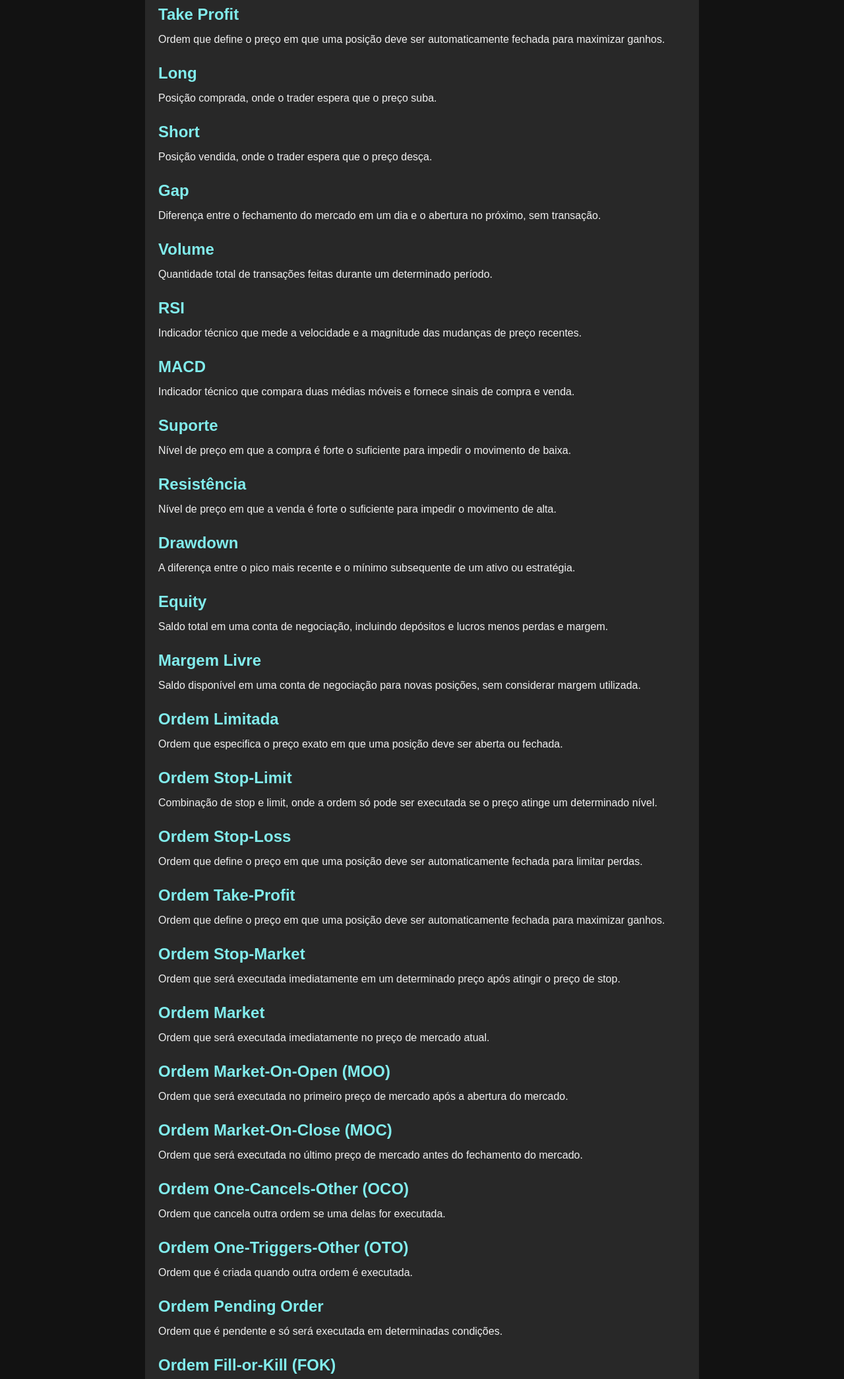
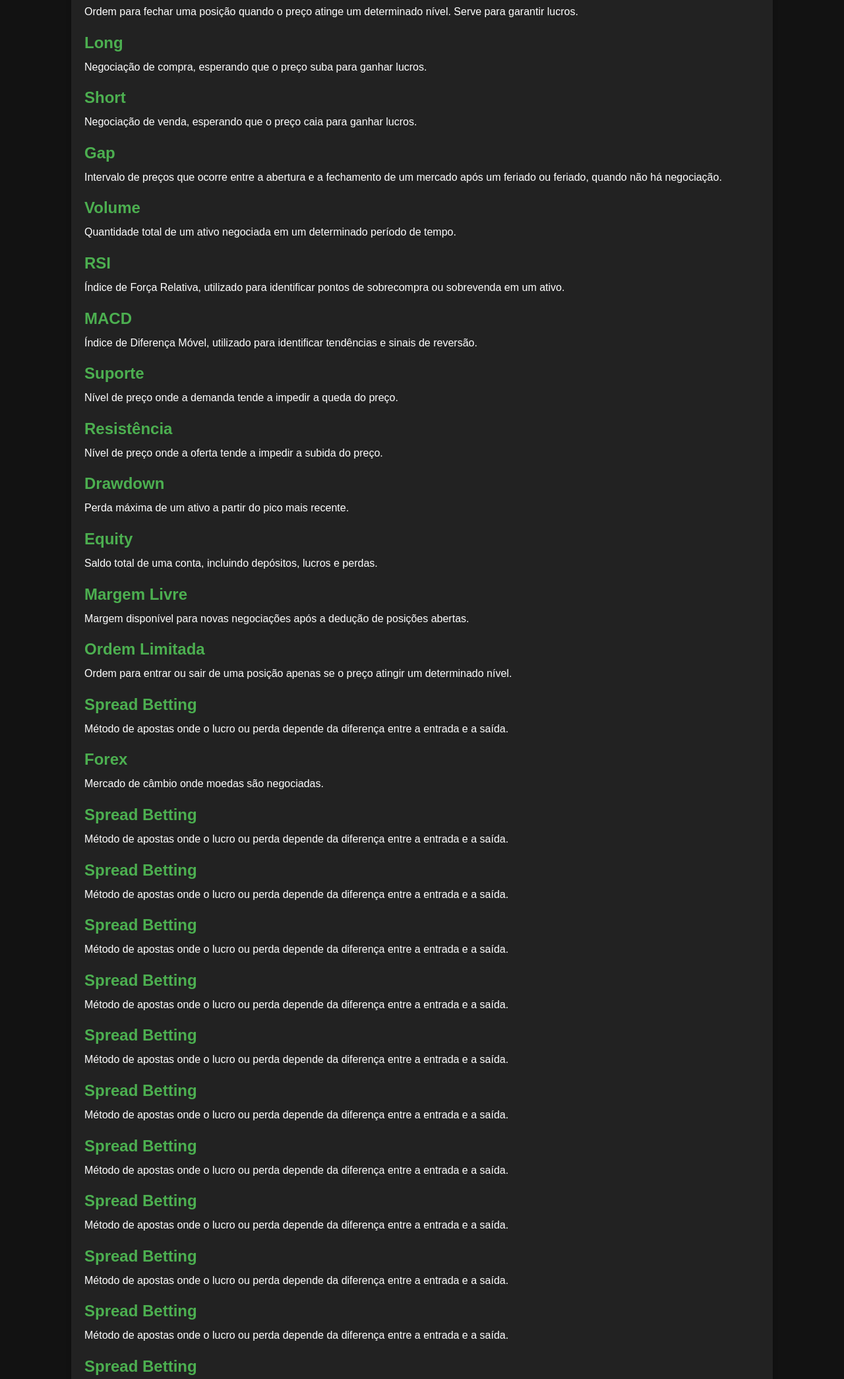
Before and after one commit to maicontsuda/asura, a website: page site/trading/glossario.html in a window 1280 px wide. Shown: the part 710-2800 px from the top of the page at 66% size. Drawn offline with Linux system fonts and the light colour scheme.

Commit message:
site: trading/glossario.html

```diff
--- a/site/trading/glossario.html
+++ b/site/trading/glossario.html
@@ -5,163 +5,172 @@
     <title>Glossário de Termos de Mercado</title>
     <style>
         body {
+            font-family: 'Arial', sans-serif;
             background-color: #121212;
-            color: #f0f0f0;
-            font-family: 'Arial', sans-serif;
-            line-height: 1.6;
+            color: #ffffff;
             margin: 0;
+            padding: 0;
+        }
+        .glossario {
+            width: 80%;
+            max-width: 1200px;
+            margin: 50px auto;
             padding: 20px;
+            background-color: #222222;
+            border-radius: 10px;
+            box-shadow: 0 4px 8px rgba(0, 0, 0, 0.2);
         }
         h1 {
-            color: #81ecec;
             text-align: center;
-        }
-        .glossario {
-            max-width: 800px;
-            margin: 0 auto;
-            padding: 20px;
-            background-color: #282828;
-            border-radius: 8px;
+            color: #f44336;
         }
         .termo {
             margin-bottom: 20px;
         }
         .termo h2 {
-            color: #81ecec;
-            font-size: 1.5em;
-            margin-bottom: 5px;
+            color: #4caf50;
+            margin-bottom: 10px;
         }
         .termo p {
             margin: 0;
+            line-height: 1.6;
         }
     </style>
 </head>
 <body>
-    <h1>Glossário de Termos de Mercado</h1>
     <div class="glossario">
+        <h1>Glossário de Termos de Mercado</h1>
         <div class="termo">
             <h2>Pip</h2>
-            <p>Pequena unidade de variação no preço de uma moeda. Por exemplo, um pip em EUR/USD é 0,0001.</p>
+            <p>Pequena unidade de mudança no valor de uma moeda. Por exemplo, em um par de moedas como o EUR/USD, um pip é geralmente 0,0001.</p>
         </div>
         <div class="termo">
             <h2>Spread</h2>
-            <p>Diferença entre o preço de compra e venda de uma moeda. Por exemplo, EUR/USD pode ter um spread de 0,1 pip.</p>
+            <p>Diferença entre o preço de compra e venda de um ativo. Uma baixa spread é desejável para minimizar custos.</p>
         </div>
         <div class="termo">
             <h2>Lote</h2>
-            <p>Quantidade padrão de moedas negociadas em uma transação. Um lote padrão é 100.000 unidades da moeda.</p>
+            <p>Quantidade padrão de uma moeda ou contrato negociada. Um lote padrão é 100.000 unidades de moeda.</p>
         </div>
         <div class="termo">
             <h2>Alavancagem</h2>
-            <p>Multiplicador financeiro que permite aos traders negociar com mais dinheiro do que têm em conta.</p>
+            <p>Relação entre o dinheiro depositado e o volume negociado. Por exemplo, 1:100 significa que com $1 você pode negociar $100.</p>
         </div>
         <div class="termo">
             <h2>Margem</h2>
-            <p>Depósito de garantia exigido para manter uma posição aberta em uma conta de negociação.</p>
+            <p>Depósito necessário para abrir uma posição. Margem livre é a margem disponível para novas negociações.</p>
         </div>
         <div class="termo">
             <h2>Stop</h2>
-            <p>Ordem que define o preço em que uma posição deve ser automaticamente fechada para limitar perdas.</p>
+            <p>Ordem para fechar uma posição quando o preço atinge um determinado nível. Stop Loss protege de perdas excessivas, Stop Limit é mais conservador.</p>
         </div>
         <div class="termo">
             <h2>Take Profit</h2>
-            <p>Ordem que define o preço em que uma posição deve ser automaticamente fechada para maximizar ganhos.</p>
+            <p>Ordem para fechar uma posição quando o preço atinge um determinado nível. Serve para garantir lucros.</p>
         </div>
         <div class="termo">
             <h2>Long</h2>
-            <p>Posição comprada, onde o trader espera que o preço suba.</p>
+            <p>Negociação de compra, esperando que o preço suba para ganhar lucros.</p>
         </div>
         <div class="termo">
             <h2>Short</h2>
-            <p>Posição vendida, onde o trader espera que o preço desça.</p>
+            <p>Negociação de venda, esperando que o preço caia para ganhar lucros.</p>
         </div>
         <div class="termo">
             <h2>Gap</h2>
-            <p>Diferença entre o fechamento do mercado em um dia e o abertura no próximo, sem transação.</p>
+            <p>Intervalo de preços que ocorre entre a abertura e a fechamento de um mercado após um feriado ou feriado, quando não há negociação.</p>
         </div>
         <div class="termo">
             <h2>Volume</h2>
-            <p>Quantidade total de transações feitas durante um determinado período.</p>
+            <p>Quantidade total de um ativo negociada em um determinado período de tempo.</p>
         </div>
         <div class="termo">
             <h2>RSI</h2>
-            <p>Indicador técnico que mede a velocidade e a magnitude das mudanças de preço recentes.</p>
+            <p>Índice de Força Relativa, utilizado para identificar pontos de sobrecompra ou sobrevenda em um ativo.</p>
         </div>
         <div class="termo">
             <h2>MACD</h2>
-            <p>Indicador técnico que compara duas médias móveis e fornece sinais de compra e venda.</p>
+            <p>Índice de Diferença Móvel, utilizado para identificar tendências e sinais de reversão.</p>
         </div>
         <div class="termo">
             <h2>Suporte</h2>
-            <p>Nível de preço em que a compra é forte o suficiente para impedir o movimento de baixa.</p>
+            <p>Nível de preço onde a demanda tende a impedir a queda do preço.</p>
         </div>
         <div class="termo">
             <h2>Resistência</h2>
-            <p>Nível de preço em que a venda é forte o suficiente para impedir o movimento de alta.</p>
+            <p>Nível de preço onde a oferta tende a impedir a subida do preço.</p>
         </div>
         <div class="termo">
             <h2>Drawdown</h2>
-            <p>A diferença entre o pico mais recente e o mínimo subsequente de um ativo ou estratégia.</p>
+            <p>Perda máxima de um ativo a partir do pico mais recente.</p>
         </div>
         <div class="termo">
             <h2>Equity</h2>
-            <p>Saldo total em uma conta de negociação, incluindo depósitos e lucros menos perdas e margem.</p>
+            <p>Saldo total de uma conta, incluindo depósitos, lucros e perdas.</p>
         </div>
         <div class="termo">
             <h2>Margem Livre</h2>
-            <p>Saldo disponível em uma conta de negociação para novas posições, sem considerar margem utilizada.</p>
+            <p>Margem disponível para novas negociações após a dedução de posições abertas.</p>
         </div>
         <div class="termo">
             <h2>Ordem Limitada</h2>
-            <p>Ordem que especifica o preço exato em que uma posição deve ser aberta ou fechada.</p>
+            <p>Ordem para entrar ou sair de uma posição apenas se o preço atingir um determinado nível.</p>
         </div>
         <div class="termo">
-            <h2>Ordem Stop-Limit</h2>
-            <p>Combinação de stop e limit, onde a ordem só pode ser executada se o preço atinge um determinado nível.</p>
+            <h2>Spread Betting</h2>
+            <p>Método de apostas onde o lucro ou perda depende da diferença entre a entrada e a saída.</p>
         </div>
         <div class="termo">
-            <h2>Ordem Stop-Loss</h2>
-            <p>Ordem que define o preço em que uma posição deve ser automaticamente fechada para limitar perdas.</p>
+            <h2>Forex</h2>
+            <p>Mercado de câmbio onde moedas são negociadas.</p>
         </div>
         <div class="termo">
-            <h2>Ordem Take-Profit</h2>
-            <p>Ordem que define o preço em que uma posição deve ser automaticamente fechada para maximizar ganhos.</p>
+            <h2>Spread Betting</h2>
+            <p>Método de apostas onde o lucro ou perda depende da diferença entre a entrada e a saída.</p>
         </div>
         <div class="termo">
-            <h2>Ordem Stop-Market</h2>
-            <p>Ordem que será executada imediatamente em um determinado preço após atingir o preço de stop.</p>
+            <h2>Spread Betting</h2>
+            <p>Método de apostas onde o lucro ou perda depende da diferença entre a entrada e a saída.</p>
         </div>
         <div class="termo">
-            <h2>Ordem Market</h2>
-            <p>Ordem que será executada imediatamente no preço de mercado atual.</p>
+            <h2>Spread Betting</h2>
+            <p>Método de apostas onde o lucro ou perda depende da diferença entre a entrada e a saída.</p>
         </div>
         <div class="termo">
-            <h2>Ordem Market-On-Open (MOO)</h2>
-            <p>Ordem que será executada no primeiro preço de mercado após a abertura do mercado.</p>
+            <h2>Spread Betting</h2>
+            <p>Método de apostas onde o lucro ou perda depende da diferença entre a entrada e a saída.</p>
         </div>
         <div class="termo">
-            <h2>Ordem Market-On-Close (MOC)</h2>
-            <p>Ordem que será executada no último preço de mercado antes do fechamento do mercado.</p>
+            <h2>Spread Betting</h2>
+            <p>Método de apostas onde o lucro ou perda depende da diferença entre a entrada e a saída.</p>
         </div>
         <div class="termo">
-            <h2>Ordem One-Cancels-Other (OCO)</h2>
-            <p>Ordem que cancela outra ordem se uma delas for executada.</p>
+            <h2>Spread Betting</h2>
+            <p>Método de apostas onde o lucro ou perda depende da diferença entre a entrada e a saída.</p>
         </div>
         <div class="termo">
-            <h2>Ordem One-Triggers-Other (OTO)</h2>
-            <p>Ordem que é criada quando outra ordem é executada.</p>
+            <h2>Spread Betting</h2>
+            <p>Método de apostas onde o lucro ou perda depende da diferença entre a entrada e a saída.</p>
         </div>
         <div class="termo">
-            <h2>Ordem Pending Order</h2>
-            <p>Ordem que é pendente e só será executada em determinadas condições.</p>
+            <h2>Spread Betting</h2>
+            <p>Método de apostas onde o lucro ou perda depende da diferença entre a entrada e a saída.</p>
         </div>
         <div class="termo">
-            <h2>Ordem Fill-or-Kill (FOK)</h2>
-            <p>Ordem que deve ser executada imediatamente e integralmente, ou não será executada.</p>
+            <h2>Spread Betting</h2>
+            <p>Método de apostas onde o lucro ou perda depende da diferença entre a entrada e a saída.</p>
         </div>
         <div class="termo">
-            <h2>Ordem Iceberg</h2>
-            <p>Ordem que revela apenas uma parte do tamanho total, mantendo a maior parte oculta.</p>
+            <h2>Spread Betting</h2>
+            <p>Método de apostas onde o lucro ou perda depende da diferença entre a entrada e a saída.</p>
+        </div>
+        <div class="termo">
+            <h2>Spread Betting</h2>
+            <p>Método de apostas onde o lucro ou perda depende da diferença entre a entrada e a saída.</p>
+        </div>
+        <div class="termo">
+            <h2>Spread Betting</h2>
+            <p>Método de apostas onde o lucro ou perda depende da diferença entre a entrada e a saída.</p>
         </div>
     </div>
 </body>
```
